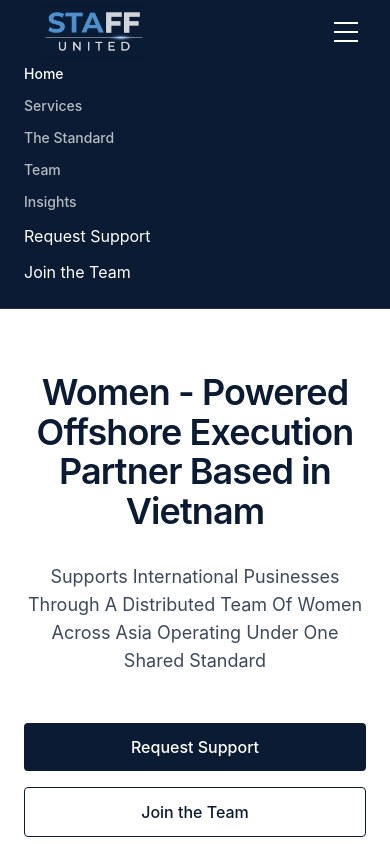
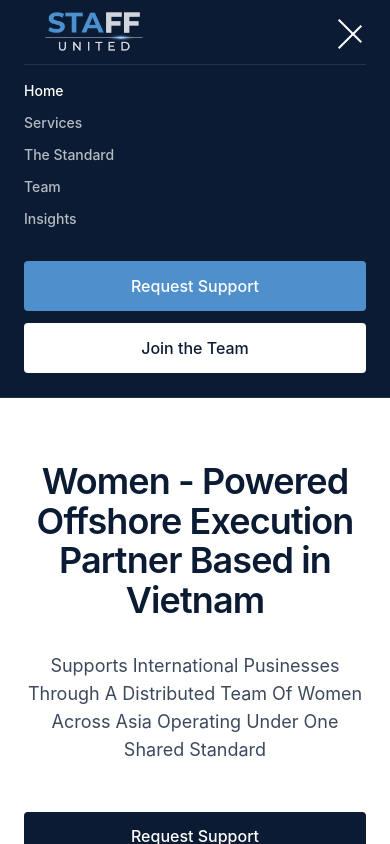
Before and after one commit to UyenTnm/staff-united-website, a Next.js app: page / in a window 390 px wide. Both pictures are taken after a click on the button 346 px from the left and 32 px from the top of the page. Shown: the top 844 px of the page. Built offline with nearby package versions, Linux system fonts and the light colour scheme.

Commit message:
Update navbar active style + mobile CTA improvements

```diff
--- a/components/navigation.tsx
+++ b/components/navigation.tsx
@@ -59,14 +59,13 @@ export default function Navigation() {
     px-5 py-2
     text-sm font-medium
     rounded
-    text-white
-    bg-[#4f8fcb]
-    shadow-sm
+    border
     transition-all duration-200
-    hover:bg-[#3f7bb5]
-    hover:shadow-md
-    hover:-translate-y-[1px]
-    active:translate-y-0
+    ${
+      isActive("/request-support")
+        ? "bg-[#4f8fcb] text-white border-[#0b1b33] shadow-md"
+        : "bg-[#4f8fcb] text-white border-transparent shadow-sm hover:bg-[#3f7bb5] hover:shadow-md hover:-translate-y-[1px] active:translate-y-0"
+    }
   `}
             >
               Request Support
@@ -74,57 +73,95 @@ export default function Navigation() {
 
             <Link
               href="/join"
-              className={`px-5 py-2 text-sm font-medium rounded transition ${
+              className={`
+    px-5 py-2
+    text-sm font-medium
+    rounded
+    border
+    transition-all duration-300
+    ${
       isActive("/join")
-                  ? "bg-[#4f8fcb] text-white"
-                  : "bg-white text-[#0b1b33] hover:bg-[#f2f4f7]"
-              }`}
+        ? "bg-[#4f8fcb] text-white border-[#0b1b33] shadow-lg scale-[1.03] ring-2 ring-[#0b1b33]/40"
+        : "bg-white text-[#0b1b33] border-transparent hover:bg-[#f2f4f7] hover:shadow-sm hover:-translate-y-[1px]"
+    }
+  `}
             >
               Join the Team
             </Link>
           </div>
 
           {/* Mobile Button */}
-          <button className="md:hidden p-2" onClick={() => setIsOpen(!isOpen)}>
-            <div className="w-6 h-5 flex flex-col justify-between">
-              <span className="h-0.5 w-full bg-white" />
-              <span className="h-0.5 w-full bg-white" />
-              <span className="h-0.5 w-full bg-white" />
-            </div>
+          <button
+            className="md:hidden p-2 relative w-8 h-8"
+            onClick={() => setIsOpen(!isOpen)}
+          >
+            <span
+              className={`absolute left-0 top-2 h-0.5 w-full bg-white transition-all duration-300 ${
+                isOpen ? "rotate-45 top-3.5" : ""
+              }`}
+            />
+            <span
+              className={`absolute left-0 top-3.5 h-0.5 w-full bg-white transition-all duration-300 ${
+                isOpen ? "opacity-0" : ""
+              }`}
+            />
+            <span
+              className={`absolute left-0 top-5 h-0.5 w-full bg-white transition-all duration-300 ${
+                isOpen ? "-rotate-45 top-3.5" : ""
+              }`}
+            />
           </button>
         </div>
 
         {/* Mobile Menu */}
         {isOpen && (
-          <div className="md:hidden pb-6 space-y-3">
+          <div className="md:hidden pb-6 pt-4 space-y-4 border-t border-white/10">
+            {/* Nav Links */}
+            <div className="space-y-3">
               {navItems.map((item) => (
                 <Link
                   key={item.href}
                   href={item.href}
                   onClick={() => setIsOpen(false)}
-                className={`block text-sm font-medium ${
-                  isActive(item.href) ? "text-white" : "text-white/70"
+                  className={`block text-sm font-medium transition ${
+                    isActive(item.href)
+                      ? "text-white"
+                      : "text-white/70 hover:text-white"
                   }`}
                 >
                   {item.label}
                 </Link>
               ))}
+            </div>
 
+            {/* CTA Buttons */}
+            <div className="space-y-3 pt-4">
+              {/* Request Support */}
               <Link
                 href="/request-support"
                 onClick={() => setIsOpen(false)}
-              className="block text-white mt-2"
+                className={`block w-full text-center px-4 py-3 rounded font-medium border transition-all ${
+                  isActive("/request-support")
+                    ? "bg-[#4f8fcb] text-white border-[#0b1b33] shadow-md"
+                    : "bg-[#4f8fcb] text-white border-transparent hover:bg-[#3f7bb5]"
+                }`}
               >
                 Request Support
               </Link>
 
+              {/* Join the Team */}
               <Link
                 href="/join"
                 onClick={() => setIsOpen(false)}
-              className="block text-white"
+                className={`block w-full text-center px-4 py-3 rounded font-medium border transition-all ${
+                  isActive("/join")
+                    ? "bg-white text-[#0b1b33] border-[#0b1b33] shadow-md"
+                    : "bg-white text-[#0b1b33] border-transparent hover:bg-[#f2f4f7]"
+                }`}
               >
                 Join the Team
               </Link>
+            </div>
           </div>
         )}
       </div>
```
Lines whose indentation alone changed are shown as unchanged.
